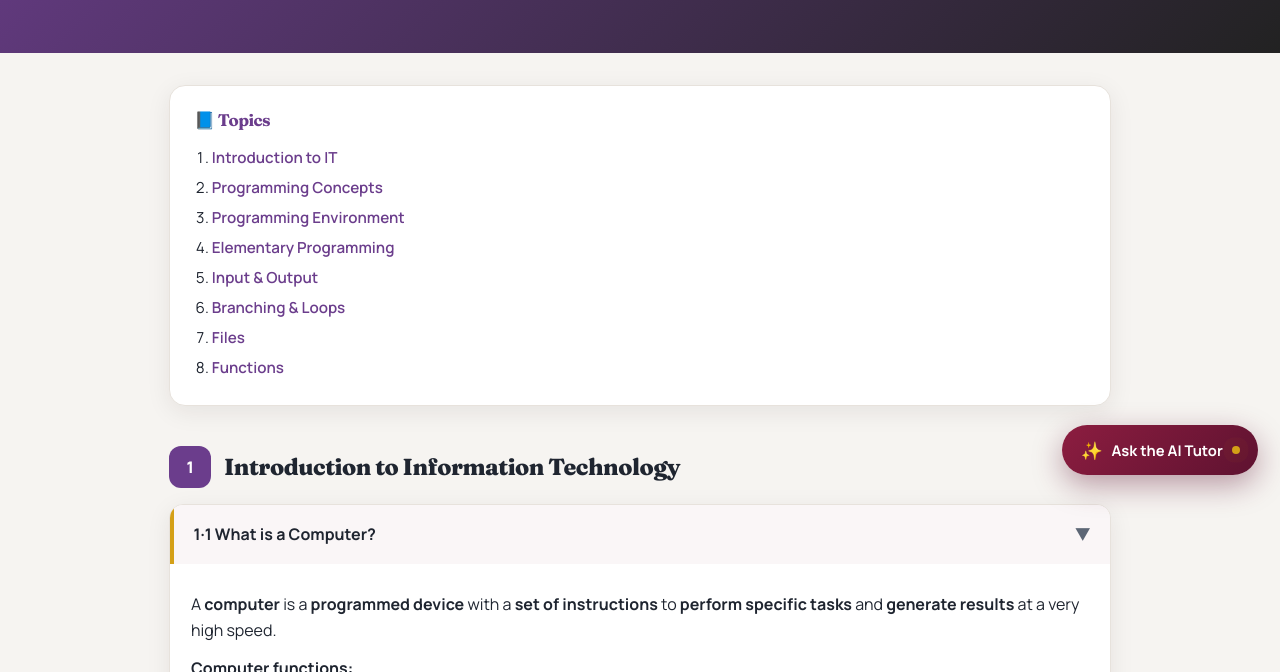
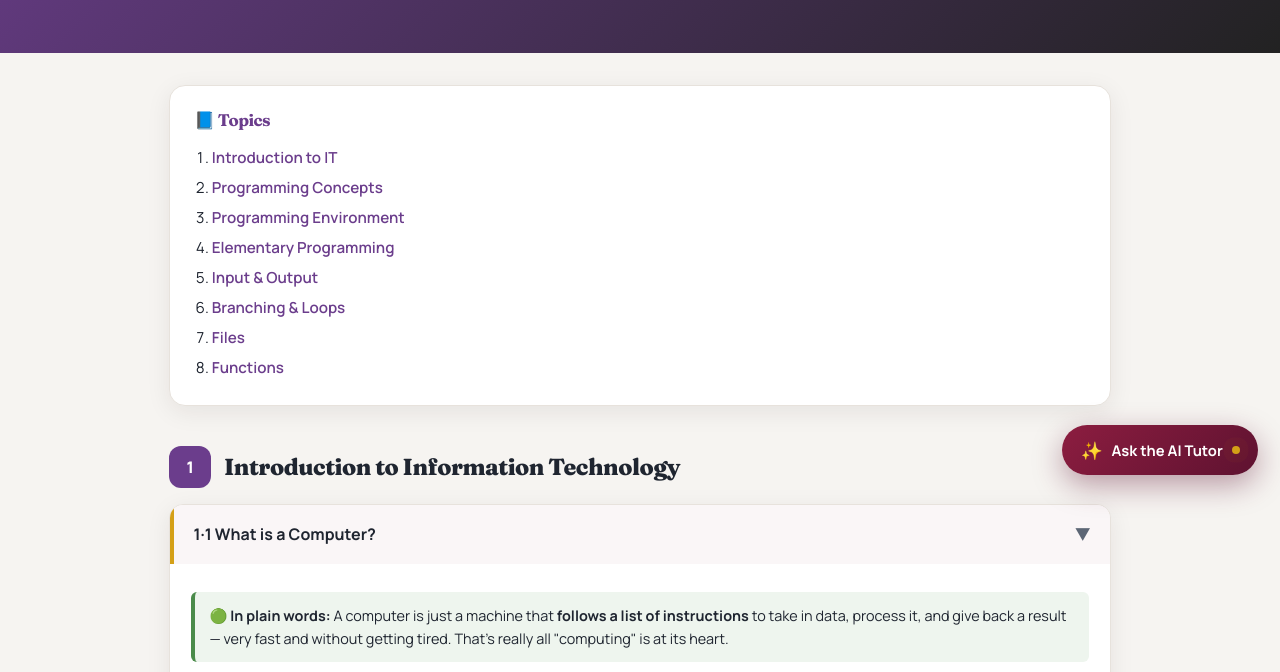
Before and after one commit to Himageo2006/utm-foundation-syllabus, a plain HTML site: page lessons-computing.html in a window 1280 px wide. Shown: the part 303-975 px from the top of the page. Drawn offline with Linux system fonts and the light colour scheme.

Commit message:
Add plain-words simple explanations to Computing Topic 1 (Intro to IT)

```diff
--- a/lessons-computing.html
+++ b/lessons-computing.html
@@ -34,6 +34,7 @@
   <section class="topic" id="t1"><div class="topic-head"><span class="n">1</span><h2>Introduction to Information Technology</h2></div>
 
     <details class="lesson" open><summary>1·1 What is a Computer?<span class="chev">▶</span></summary><div class="body">
+      <div class="note">🟢 <strong>In plain words:</strong> A computer is just a machine that <strong>follows a list of instructions</strong> to take in data, process it, and give back a result — very fast and without getting tired. That's really all "computing" is at its heart.</div>
       <p>A <strong>computer</strong> is a <strong>programmed device</strong> with a <strong>set of instructions</strong> to <strong>perform specific tasks</strong> and <strong>generate results</strong> at a very high speed.</p>
       <p><strong>Computer functions:</strong></p>
       <ul>
@@ -46,6 +47,7 @@
     </div></details>
 
     <details class="lesson"><summary>1·2 Hardware vs Software<span class="chev">▶</span></summary><div class="body">
+      <div class="note">🟢 <strong>In plain words:</strong> <strong>Hardware</strong> is the stuff you can touch (screen, keyboard, chips). <strong>Software</strong> is the instructions — the programs — that tell the hardware what to do. Hardware is the body; software is the thoughts.</div>
       <p>A computer is made of two parts: <strong>Hardware</strong> and <strong>Software</strong>.</p>
       <h4>Hardware</h4>
       <ul>
@@ -60,6 +62,7 @@
     </div></details>
 
     <details class="lesson"><summary>1·3 Hardware Components<span class="chev">▶</span></summary><div class="body">
+      <div class="note">🟢 <strong>In plain words:</strong> Four main parts: the <strong>CPU</strong> (the brain that does the work), <strong>RAM</strong> (fast short-term memory, wiped when power's off), <strong>storage</strong> (hard disk/SSD — keeps things permanently), and <strong>input/output</strong> (keyboard/mouse in, screen/printer out).</div>
       <p>The hardware components of a computer are the <strong>CPU</strong>, <strong>Main Memory</strong>, <strong>Secondary Storage</strong>, and <strong>Input/Output (I/O)</strong> devices.</p>
 
       <h4>Central Processing Unit (CPU)</h4>
@@ -92,6 +95,7 @@
     </div></details>
 
     <details class="lesson"><summary>1·4 Software: System vs Application<span class="chev">▶</span></summary><div class="body">
+      <div class="note">🟢 <strong>In plain words:</strong> Two kinds of software: <strong>system software</strong> runs the machine itself (the operating system, like Windows), and <strong>application software</strong> is what you actually use to get things done (browser, games, Word).</div>
       <p>Software are <strong>programs written to perform specific tasks</strong>. <strong>All software is written in programming languages.</strong></p>
       <h4>System Software</h4>
       <p>Responsible for <strong>controlling</strong>, <strong>integrating</strong>, and <strong>managing</strong> the individual hardware components of a computer system.</p>
@@ -102,6 +106,7 @@
     </div></details>
 
     <details class="lesson"><summary>1·5 How Data is Represented on a Computer<span class="chev">▶</span></summary><div class="body">
+      <div class="note">🟢 <strong>In plain words:</strong> Deep down a computer only knows two things — <strong>on (1) and off (0)</strong>. One of these is a <strong>bit</strong>; 8 bits make a <strong>byte</strong>. Bigger files just mean more bytes (KB → MB → GB → TB), each step ×1024.</div>
       <ul>
         <li>Digital signals represent information with a sequence of 0s and 1s — <strong>0</strong> = low voltage, <strong>1</strong> = high voltage.</li>
         <li>The smallest unit of data in a computer is a <strong>bit</strong>.</li>
@@ -128,6 +133,7 @@
     </div></details>
 
     <details class="lesson"><summary>1·6 Concept of Data Representation &amp; Why Binary<span class="chev">▶</span></summary><div class="body">
+      <div class="note">🟢 <strong>In plain words:</strong> Everything — text, photos, music — gets turned into 0s and 1s. Why only two digits? Because electronic switches are naturally <strong>either on or off</strong>, with nothing in between. Two clear states are reliable and cheap to build, so binary wins.</div>
       <ul>
         <li>A computer is a <strong>numerical machine</strong> — it can only process in binary, in the form of numbers.</li>
         <li>Any type of data — numbers, letters, special symbols, sound or pictures — must be <strong>converted to binary</strong> form.</li>
@@ -148,6 +154,7 @@
     </div></details>
 
     <details class="lesson"><summary>1·7 Number Systems<span class="chev">▶</span></summary><div class="body">
+      <div class="note">🟢 <strong>In plain words:</strong> We count in <strong>base 10</strong> (digits 0–9). Computers use <strong>base 2</strong> (just 0–1). Binary gets very long, so programmers use <strong>octal (base 8)</strong> and <strong>hex (base 16)</strong> as shorthand — same value, far fewer digits to write.</div>
       <p>A <strong>number system</strong> is a set of symbols used to represent values derived from a common <strong>base (radix)</strong>.</p>
       <ul>
         <li><strong>Base 10 (Decimal)</strong> — digits 0..9.</li>
@@ -164,6 +171,7 @@
     </div></details>
 
     <details class="lesson"><summary>1·8 C++ Primitive Data Types &amp; Range<span class="chev">▶</span></summary><div class="body">
+      <div class="note">🟢 <strong>In plain words:</strong> Before storing a value, C++ needs to know <em>what kind</em> it is — a whole number (<code>int</code>), a decimal (<code>float</code>/<code>double</code>), a single character (<code>char</code>), or true/false (<code>bool</code>). Each type reserves a fixed number of bytes, which sets the <strong>range</strong> of values it can hold.</div>
       <p>C++ primitive types include: Integer, Character, Boolean, Floating Point, Double Floating Point, Valueless (Void), and Wide Character.</p>
       <div class="ex"><span class="tag">TYPICAL BIT WIDTH &amp; RANGE</span>
         <div class="step"><span class="num">char</span><span class="txt">1 byte — −127 to 127, or 0 to 255</span></div>
@@ -184,6 +192,7 @@
     </div></details>
 
     <details class="lesson"><summary>1·9 Integer Representation &amp; 2's Complement<span class="chev">▶</span></summary><div class="body">
+      <div class="note">🟢 <strong>In plain words:</strong> How does a computer store a <em>negative</em> number using only 0s and 1s? It uses a trick called <strong>2's complement</strong>: the first bit becomes a "sign bit" (0 = positive, 1 = negative), and negatives are stored by flipping all bits and adding 1. This lets the same circuitry add and subtract.</div>
       <h4>Unsigned integers — zero &amp; positive only</h4>
       <ul>
         <li>For an <em>n</em>-bit representation: range 0 .. 2ⁿ−1 (e.g. <code>unsigned short int</code> = 16 bits, range 0 .. 65535).</li>
@@ -207,6 +216,7 @@
     </div></details>
 
     <details class="lesson"><summary>1·10 Endianness — How Representation is Stored<span class="chev">▶</span></summary><div class="body">
+      <div class="note">🟢 <strong>In plain words:</strong> When a number takes several bytes, processors disagree on the order to store them in: <strong>big-endian</strong> puts the most important byte first, <strong>little-endian</strong> puts it last. It's like writing a date as DD/MM vs MM/DD — same info, different order. (Intel chips use little-endian.)</div>
       <p>Different processors store a number bigger than one byte in different orders:</p>
       <ul>
         <li>Intel uses <strong>Little Endian</strong>, Atmel AVR32 uses <strong>Big Endian</strong>, and ARM6 onward can operate on both.</li>
@@ -219,6 +229,7 @@
     </div></details>
 
     <details class="lesson"><summary>1·11 Symbolic Representation using Coding<span class="chev">▶</span></summary><div class="body">
+      <div class="note">🟢 <strong>In plain words:</strong> Letters are stored as numbers using an agreed code. <strong>ASCII</strong> maps each character to a number ('A' = 65). For the world's many languages and emoji, <strong>Unicode</strong> extends this to tens of thousands of characters.</div>
       <ul>
         <li>In computing, a single character, number or symbol is represented by a group of bits.</li>
         <li>The commonly used encoding scheme on personal computers is the seven-bit <strong>ASCII</strong> (American Standard Code for Information Interchange).</li>
@@ -233,6 +244,7 @@
     </div></details>
 
     <details class="lesson"><summary>1·12 Computer Basic Building Blocks — Logic Gates<span class="chev">▶</span></summary><div class="body">
+      <div class="note">🟢 <strong>In plain words:</strong> <strong>Logic gates</strong> are tiny decision-makers built from switches. <strong>AND</strong> needs both inputs on; <strong>OR</strong> needs at least one on; <strong>NOT</strong> flips the input. Millions of these combined make up a CPU — and the same logic shows up in code (<code>&amp;&amp;</code>, <code>||</code>, <code>!</code>).</div>
       <ul>
         <li>Logic gates are the most basic building block of any digital system.</li>
         <li>You need to know logic characteristics because logic is part of a programming language. e.g. <code>if (x&lt;2) &amp;&amp; (y&gt;10) then ...</code> — <code>&amp;&amp;</code> is the AND operator.</li>
--- a/sw.js
+++ b/sw.js
@@ -1,5 +1,5 @@
 /* UTM Foundation Hub — service worker (offline shell) */
-const CACHE = "utm-hub-v54";
+const CACHE = "utm-hub-v55";
 const ASSETS = [
   "index.html", "subject.html",
   "lessons-calculus.html", "lessons-physics.html", "lessons-chemistry.html", "lessons-computing.html",
```
